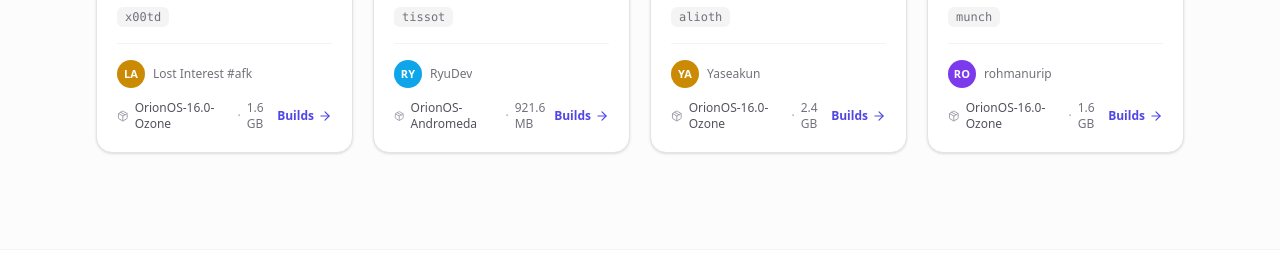
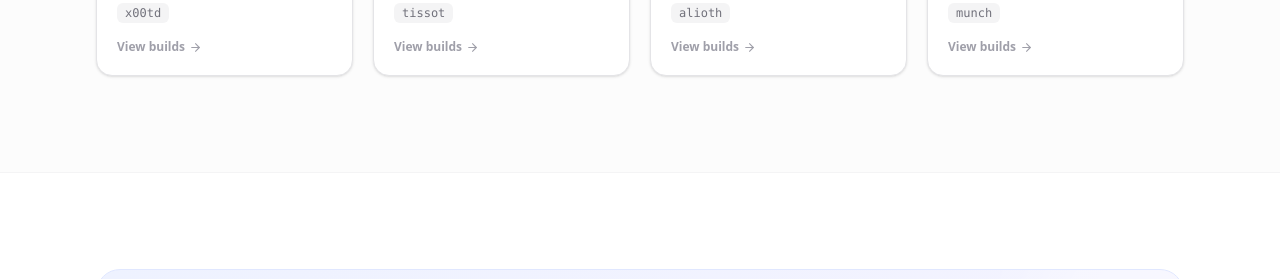
Before and after one commit to romiyusnandar/orion-frontend, an Astro site: page / in a window 1280 px wide. Shown: the part 1856-2135 px from the top of the page. Built offline with nearby package versions, Linux system fonts and the light colour scheme; Astro itself is replaced by a stand-in of ours.

Commit message:
feat: Simplify device card
Signed-off-by: romiyusnandar <yusromi04@gmail.com>

```diff
--- a/src/components/DeviceCard.astro
+++ b/src/components/DeviceCard.astro
@@ -1,6 +1,5 @@
 ---
 import Icon from './Icon.astro';
-import Avatar from './Avatar.astro';
 import StatusBadge from './StatusBadge.astro';
 import type { Device } from '@/data/devices';
 
@@ -8,21 +7,20 @@ interface Props {
   device: Device;
 }
 const { device } = Astro.props;
-const latest = device.builds[0];
 ---
 
 <a
   href={`/devices/${device.code}`}
   data-status={device.status}
   data-search={`${device.name} ${device.code} ${device.maintainer.name}`.toLowerCase()}
-  class="device-card group relative flex flex-col rounded-2xl border border-zinc-200 bg-white p-5 shadow-sm transition-all duration-300 hover:-translate-y-1 hover:border-brand-200 hover:shadow-xl hover:shadow-brand-600/5"
+  class="device-card group relative flex flex-col rounded-2xl border border-zinc-200 bg-white p-5 shadow-sm transition-all duration-300 ease-out hover:-translate-y-1 hover:border-brand-200 hover:shadow-lg hover:shadow-brand-600/5"
 >
   <div class="flex items-start justify-between gap-3">
     <span
-      class="grid h-12 w-12 place-items-center rounded-xl text-brand-600 ring-1 ring-brand-100"
+      class="grid h-11 w-11 place-items-center rounded-xl text-brand-600 ring-1 ring-brand-100"
       style="background-image:linear-gradient(135deg,#eef2ff,#f5f3ff);"
     >
-      <Icon name="smartphone" size={24} />
+      <Icon name="smartphone" size={22} />
     </span>
     <StatusBadge status={device.status} />
   </div>
@@ -34,27 +32,8 @@ const latest = device.builds[0];
     {device.code}
   </span>
 
-  <div class="mt-4 flex items-center gap-2 border-t border-zinc-100 pt-4">
-    <Avatar name={device.maintainer.name} size={28} />
-    <span class="truncate text-xs font-medium text-zinc-500">{device.maintainer.name}</span>
-  </div>
-
-  <div class="mt-3 flex items-center justify-between text-xs">
-    {
-      latest ? (
-        <span class="inline-flex items-center gap-1.5 text-zinc-500">
-          <Icon name="package" size={14} class="text-zinc-400" />
-          <span class="font-medium text-zinc-600">{latest.name}</span>
-          <span class="text-zinc-400">·</span>
-          <span>{latest.size}</span>
-        </span>
-      ) : (
-        <span class="text-zinc-400">Awaiting first build</span>
-      )
-    }
-    <span class="inline-flex items-center gap-1 font-semibold text-brand-600 transition-transform duration-300 group-hover:translate-x-0.5">
-      Builds
-      <Icon name="arrow-right" size={14} />
-    </span>
-  </div>
+  <span class="mt-auto inline-flex items-center gap-1 pt-4 text-xs font-semibold text-zinc-400 transition-colors group-hover:text-brand-600">
+    View builds
+    <Icon name="arrow-right" size={13} class="transition-transform duration-300 group-hover:translate-x-0.5" />
+  </span>
 </a>
```
